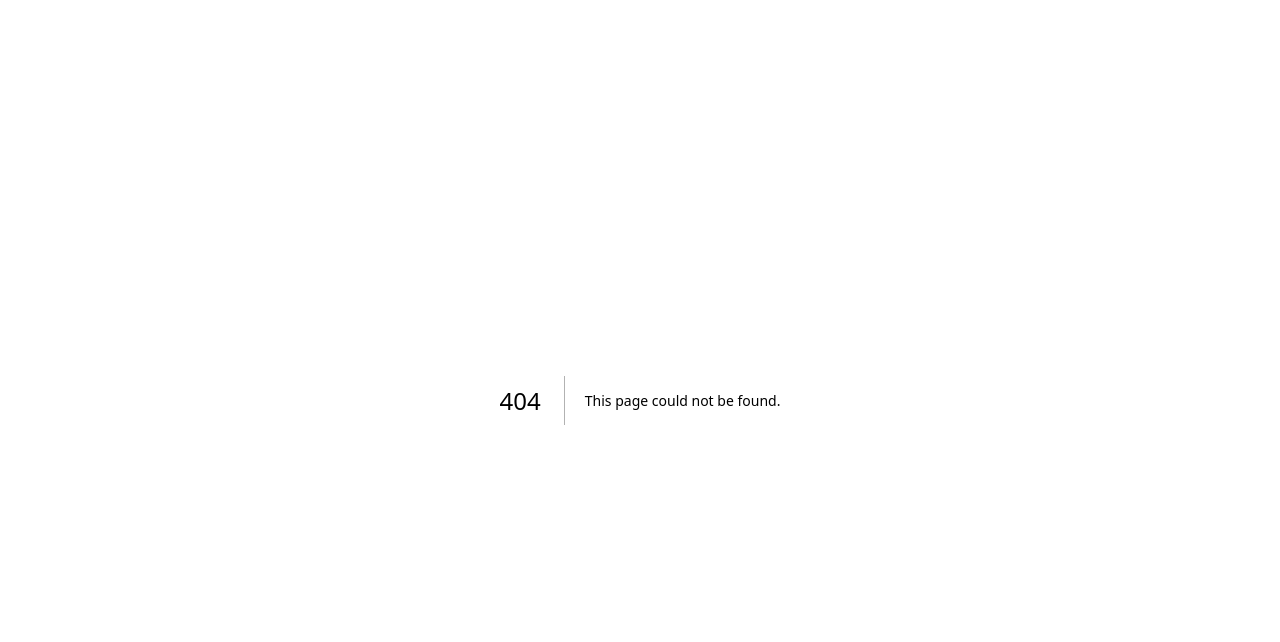
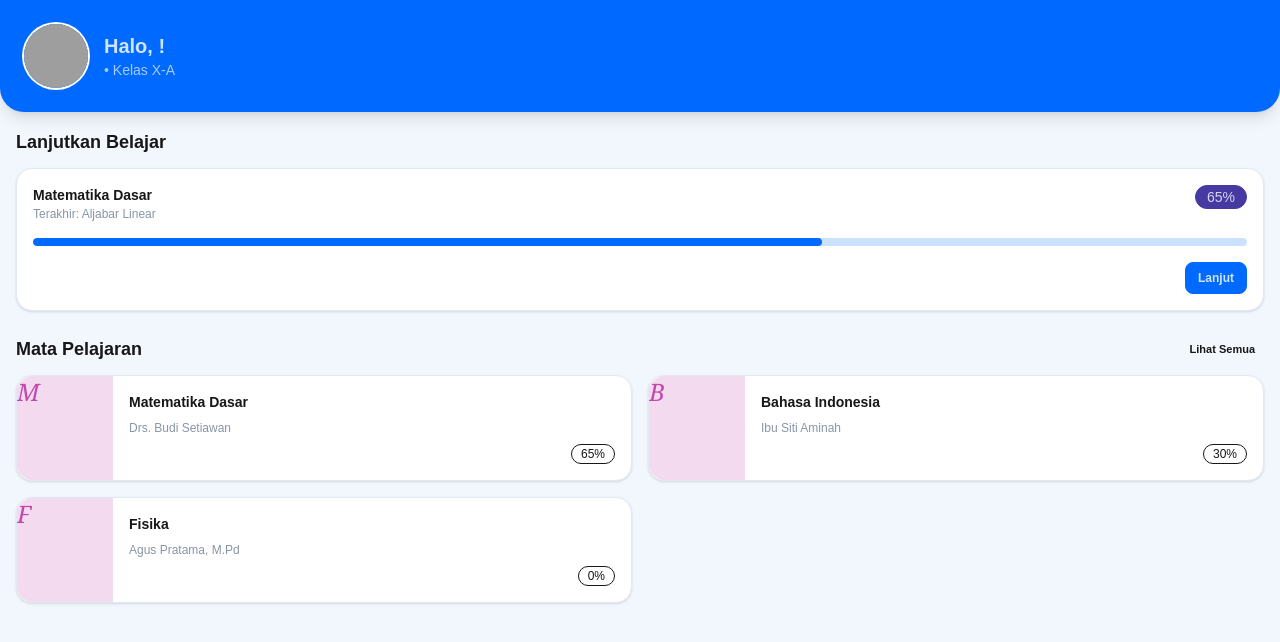
Before and after one commit to anggriawancahya/erpas-lms, a Next.js app: page /dashboard in a window 1280 px wide. Before the commit this address had no page. Shown: the top 642 px of the page. Built offline with nearby package versions, Linux system fonts and the light colour scheme; grey boxes are pictures that could not be loaded.

Commit message:
Update implementation log, enhance course data structure, and create StudentDashboard with BottomNav component

```diff
--- /dev/null
+++ b/src/app/dashboard/page.tsx
@@ -0,0 +1,77 @@
+import React from 'react';
+import courses from '@/data/courses.json';
+import userProfile from '@/data/user_profile.json';
+import BottomNav from '@/components/BottomNav';
+
+export default function StudentDashboard() {
+  // Mock active course (first one)
+  const activeCourse = courses[0];
+
+  return (
+    <main className="min-h-screen bg-base-200 pb-20 lg:pb-0">
+      {/* Header / Profile Summary */}
+      <div className="bg-primary text-primary-content p-6 rounded-b-3xl shadow-lg">
+        <div className="flex items-center gap-4">
+          <div className="avatar">
+            <div className="w-16 rounded-full ring ring-primary ring-offset-base-100 ring-offset-2">
+              <img src="https://api.dicebear.com/7.x/avataaars/svg?seed=Felix" alt="avatar" />
+            </div>
+          </div>
+          <div>
+            <h1 className="text-xl font-bold">Halo, {userProfile.full_name}!</h1>
+            <p className="text-sm opacity-80">{userProfile.school_name} • Kelas {userProfile.class}</p>
+          </div>
+        </div>
+      </div>
+
+      <div className="p-4 space-y-6">
+        {/* Lanjutkan Belajar Widget */}
+        <section>
+          <h2 className="text-lg font-bold mb-3">Lanjutkan Belajar</h2>
+          <div className="card bg-base-100 shadow-sm border border-base-300">
+            <div className="card-body p-4">
+              <div className="flex justify-between items-start mb-2">
+                <div>
+                  <h3 className="font-bold">{activeCourse.title}</h3>
+                  <p className="text-xs text-base-content/60">Terakhir: {activeCourse.last_lesson}</p>
+                </div>
+                <div className="badge badge-secondary">{activeCourse.progress}%</div>
+              </div>
+              <progress className="progress progress-primary w-full" value={activeCourse.progress} max="100"></progress>
+              <div className="card-actions justify-end mt-2">
+                <button className="btn btn-primary btn-sm rounded-lg">Lanjut</button>
+              </div>
+            </div>
+          </div>
+        </section>
+
+        {/* Daftar Kursus Grid */}
+        <section>
+          <div className="flex justify-between items-center mb-3">
+            <h2 className="text-lg font-bold">Mata Pelajaran</h2>
+            <button className="btn btn-ghost btn-xs">Lihat Semua</button>
+          </div>
+          <div className="grid grid-cols-1 md:grid-cols-2 gap-4">
+            {courses.map((course) => (
+              <div key={course.id} className="card card-side bg-base-100 shadow-sm border border-base-300">
+                <figure className="w-24 bg-accent/20 flex items-center justify-center">
+                  <span className="text-2xl italic font-serif text-accent">{course.title.charAt(0)}</span>
+                </figure>
+                <div className="card-body p-4">
+                  <h3 className="card-title text-sm">{course.title}</h3>
+                  <p className="text-xs text-base-content/60">{course.teacher}</p>
+                  <div className="card-actions justify-end">
+                    <div className="badge badge-outline badge-sm">{course.progress}%</div>
+                  </div>
+                </div>
+              </div>
+            ))}
+          </div>
+        </section>
+      </div>
+
+      {/* Mobile Navigation */}
+      <BottomNav />
+    </main>
+  );
+}
--- /dev/null
+++ b/src/components/BottomNav.tsx
@@ -0,0 +1,23 @@
+import React from 'react';
+import Link from 'next/link';
+
+const BottomNav = () => {
+  return (
+    <div className="btm-nav btm-nav-md border-t border-base-200 lg:hidden">
+      <Link href="/dashboard" className="active">
+        <svg xmlns="http://www.w3.org/2000/svg" className="h-5 w-5" fill="none" viewBox="0 0 24 24" stroke="currentColor"><path strokeLinecap="round" strokeLinejoin="round" strokeWidth="2" d="M3 12l2-2m0 0l7-7 7 7M5 10v10a1 1 0 001 1h3m10-11l2 2m-2-2v10a1 1 0 01-1 1h-3m-6 0a1 1 0 001-1v-4a1 1 0 011-1h2a1 1 0 011 1v4a1 1 0 001 1m-6 0h6" /></svg>
+        <span className="btm-nav-label text-xs">Home</span>
+      </Link>
+      <Link href="/courses">
+        <svg xmlns="http://www.w3.org/2000/svg" className="h-5 w-5" fill="none" viewBox="0 0 24 24" stroke="currentColor"><path strokeLinecap="round" strokeLinejoin="round" strokeWidth="2" d="M12 6.253v13m0-13C10.832 5.477 9.246 5 7.5 5S4.168 5.477 3 6.253v13C4.168 18.477 5.754 18 7.5 18s3.332 0.477 4.5 1.253m0-13C13.168 5.477 14.754 5 16.5 5c1.747 0 3.332 0.477 4.5 1.253v13C19.832 18.477 18.247 18 16.5 18c-1.746 0-3.332 0.477-4.5 1.253" /></svg>
+        <span className="btm-nav-label text-xs">Kursus</span>
+      </Link>
+      <Link href="/profile">
+        <svg xmlns="http://www.w3.org/2000/svg" className="h-5 w-5" fill="none" viewBox="0 0 24 24" stroke="currentColor"><path strokeLinecap="round" strokeLinejoin="round" strokeWidth="2" d="M16 7a4 4 0 11-8 0 4 4 0 018 0zM12 14a7 7 0 00-7 7h14a7 7 0 00-7-7z" /></svg>
+        <span className="btm-nav-label text-xs">Profil</span>
+      </Link>
+    </div>
+  );
+};
+
+export default BottomNav;
--- a/src/data/courses.json
+++ b/src/data/courses.json
@@ -1,82 +1,23 @@
 [
   {
-    "id": "course-math-001",
+    "id": "1",
     "title": "Matematika Dasar",
-    "teacher": "Budi Santoso, S.Pd.",
-    "description": "Mempelajari konsep dasar matematika untuk kelas X, mencakup aljabar, geometri, dan statistika.",
-    "thumbnail": "/images/math-thumbnail.jpg",
-    "progress": 75,
-    "chapters": [
-      {
-        "id": "chapter-math-001-01",
-        "title": "Bab 1: Aljabar",
-        "lessons": [
-          {
-            "id": "lesson-math-001-01-01",
-            "title": "Pengantar Aljabar",
-            "type": "Teks",
-            "status": "completed",
-            "content_url": "/content/math/aljabar-intro.md"
-          },
-          {
-            "id": "lesson-math-001-01-02",
-            "title": "Persamaan Linear Satu Variabel",
-            "type": "Video",
-            "status": "completed",
-            "content_url": "https://www.youtube.com/embed/example1"
-          },
-          {
-            "id": "lesson-math-001-01-03",
-            "title": "Latihan Soal Aljabar",
-            "type": "Kuis",
-            "status": "available",
-            "quiz_id": "quiz-math-001-01"
-          }
-        ]
-      },
-      {
-        "id": "chapter-math-001-02",
-        "title": "Bab 2: Geometri",
-        "lessons": [
-          {
-            "id": "lesson-math-001-02-01",
-            "title": "Dasar-dasar Geometri",
-            "type": "Teks",
-            "status": "available",
-            "content_url": "/content/math/geometri-dasar.md"
-          },
-          {
-            "id": "lesson-math-001-02-02",
-            "title": "Rumus Bangun Datar",
-            "type": "PDF",
-            "status": "locked",
-            "content_url": "/content/math/bangun-datar.pdf"
-          }
-        ]
-      }
-    ]
+    "teacher": "Drs. Budi Setiawan",
+    "progress": 65,
+    "last_lesson": "Aljabar Linear"
   },
   {
-    "id": "course-physics-002",
-    "title": "Fisika Kuantum",
-    "teacher": "Dr. Siti Aminah, M.Si.",
-    "description": "Pengantar dunia fisika kuantum untuk siswa tingkat lanjut, membahas dualisme gelombang-partikel dan mekanika kuantum.",
-    "thumbnail": "/images/physics-thumbnail.jpg",
+    "id": "2",
+    "title": "Bahasa Indonesia",
+    "teacher": "Ibu Siti Aminah",
     "progress": 30,
-    "chapters": [
-      {
-        "id": "chapter-physics-002-01",
-        "title": "Bab 1: Konsep Dasar Kuantum",
-        "lessons": [
-          {
-            "id": "lesson-physics-002-01-01",
-            "title": "Dualisme Gelombang-Partikel",
-            "type": "Video",
-            "status": "completed",
-            "content_url": "https://www.youtube.com/embed/example2"
-          }
-        ]
-      }
-    ]
+    "last_lesson": "Teks Eksplanasi"
+  },
+  {
+    "id": "3",
+    "title": "Fisika",
+    "teacher": "Agus Pratama, M.Pd",
+    "progress": 0,
+    "last_lesson": "Hukum Newton"
   }
 ]
```
Also changed, not shown: 2 other files (tests, documents, lock files or other folders).
